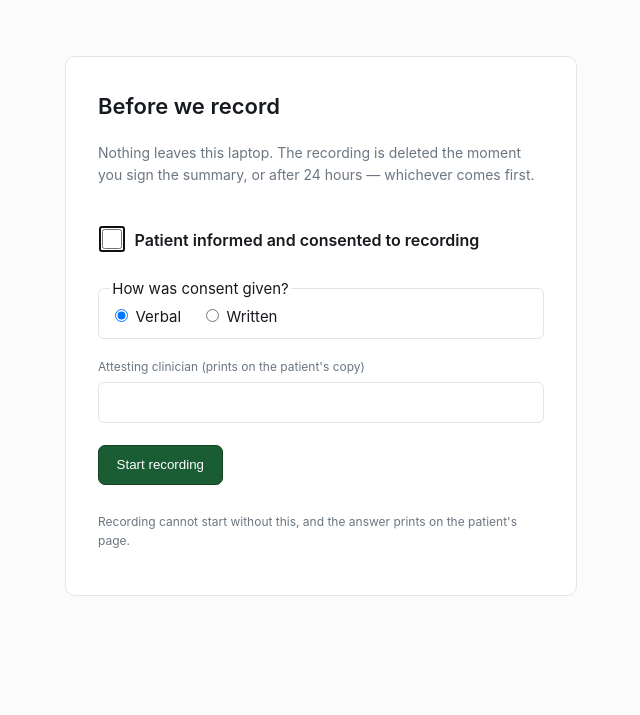
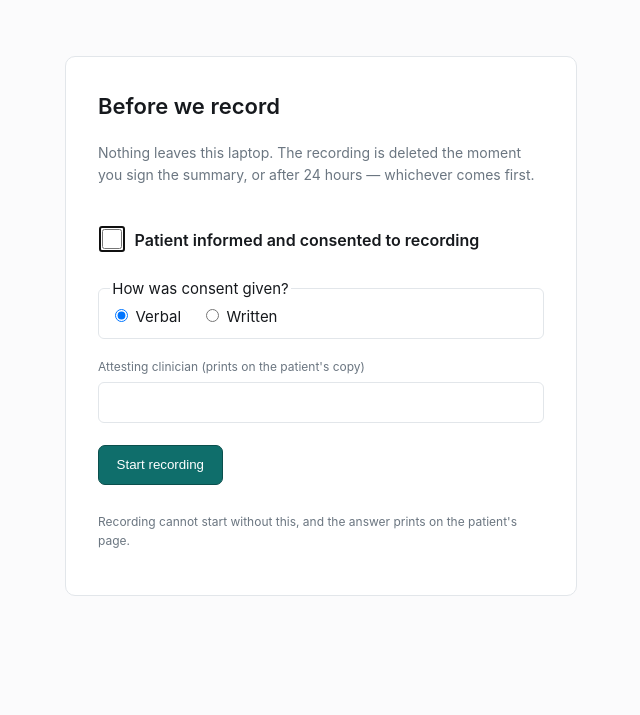
Before and after one commit to point25xengineer/mnemonica, a Python web app: template visitnotes/render/templates/consent.html in a window 1280 px wide. Shown: the top 715 px of the page, without its empty margins (319-959 px from the left). Run offline with Jinja, Linux system fonts and the light colour scheme; the template is opened without the code that fills it, so the values that code supplies are empty.

Commit message:
Accent is medical teal, and comes from tokens now
--ok becomes #0f6e6b and --focus a darker #0a4f4d, replacing the green
approve button and the blue focus rings. Teal reads as an instrument
rather than a consumer app, and stays well clear of the red that marks
blocking items so nothing competes for the same meaning.

The two accent buttons hardcoded #1a5c34/#14431f instead of using the
tokens, which is why one accent change previously meant editing four
literals in three places. Added --ok-edge and --ok-wash so every accent
now flows from :root and the next change is one line.

Contrast measured, all pass AA: white on teal 6.06, teal on page 5.86,
focus edge 9.38, teal on wash 5.53.

Co-Authored-By: Claude Opus 5 <noreply@anthropic.com>

```diff
--- a/visitnotes/render/static/review.css
+++ b/visitnotes/render/static/review.css
@@ -13,8 +13,10 @@
   --muted: #6b7681;
   --line: #e2e6ea;
   --stop: #9a1b1b;
-  --ok: #1a5c34;
-  --focus: #1b4ea8;
+  --ok: #0f6e6b;
+  --ok-edge: #0a4f4d;
+  --ok-wash: #eef6f5;
+  --focus: #0a4f4d;
   --bg: #fbfbfc;
   color-scheme: light;
 }
@@ -52,7 +54,7 @@ body.lean .detail { display: none; }
 .toggle:hover { color: var(--focus); }
 .approve {
   font: 600 14px/1 inherit; padding: .6rem 1rem; border-radius: 7px;
-  border: 1px solid #14431f; background: #1a5c34; color: #fff; cursor: pointer;
+  border: 1px solid var(--ok-edge); background: var(--ok); color: #fff; cursor: pointer;
 }
 .approve[disabled] { background: #fff; color: var(--muted); border-color: var(--line); cursor: not-allowed; font-weight: 400; }
 .approve kbd { color: rgba(255,255,255,.7); }
@@ -92,7 +94,7 @@ summary::-webkit-details-marker { display: none; }
   display: inline-flex; align-items: baseline; gap: .3rem;
 }
 .option:hover { border-color: var(--focus); }
-.option.chosen { border-color: var(--ok); background: #f3f9f5; font-weight: 600; }
+.option.chosen { border-color: var(--ok); background: var(--ok-wash); font-weight: 600; }
 .hear { color: var(--muted); font-size: 10px; }
 
 .evidence { margin: .25rem 0 0; padding: 0; list-style: none; display: grid; gap: .2rem; }
@@ -131,7 +133,7 @@ button.play:hover { text-decoration: underline; }
 .consent .clinician input { width: 100%; padding: .5rem; font: inherit; border: 1px solid var(--line); border-radius: 6px; }
 .consent button[type=submit] {
   font: 600 15px/1 inherit; padding: .7rem 1.1rem; border-radius: 7px;
-  border: 1px solid #14431f; background: #1a5c34; color: #fff; cursor: pointer;
+  border: 1px solid var(--ok-edge); background: var(--ok); color: #fff; cursor: pointer;
 }
 .error { color: var(--stop); font-weight: 600; font-size: 14px; }
 .fineprint { margin-top: 1.5rem; font-size: 12px; color: var(--muted); }
@@ -155,7 +157,7 @@ button.play:hover { text-decoration: underline; }
    the same name clipped its title to 6px. Scope anything added here. */
 .record-progress       { height: 6px; border-radius: 3px; background: #e6e6e6;
                          overflow: hidden; margin: .8rem 0; }
-.record-progress-fill  { height: 100%; width: 12%; background: #1c6b3f;
+.record-progress-fill  { height: 100%; width: 12%; background: var(--ok);
                          transition: width .4s ease; }
 
 @media (prefers-reduced-motion: reduce) {
```
